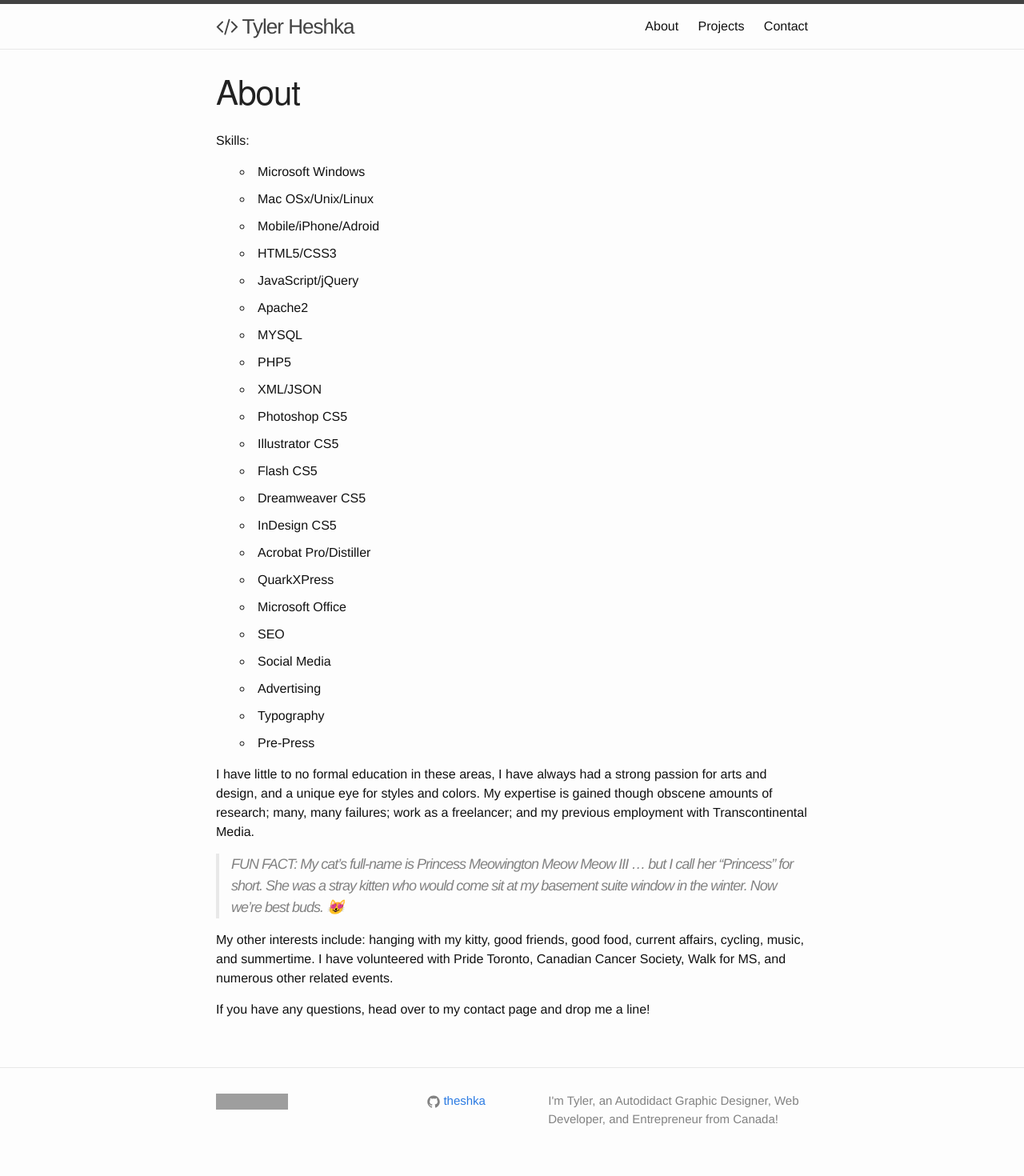
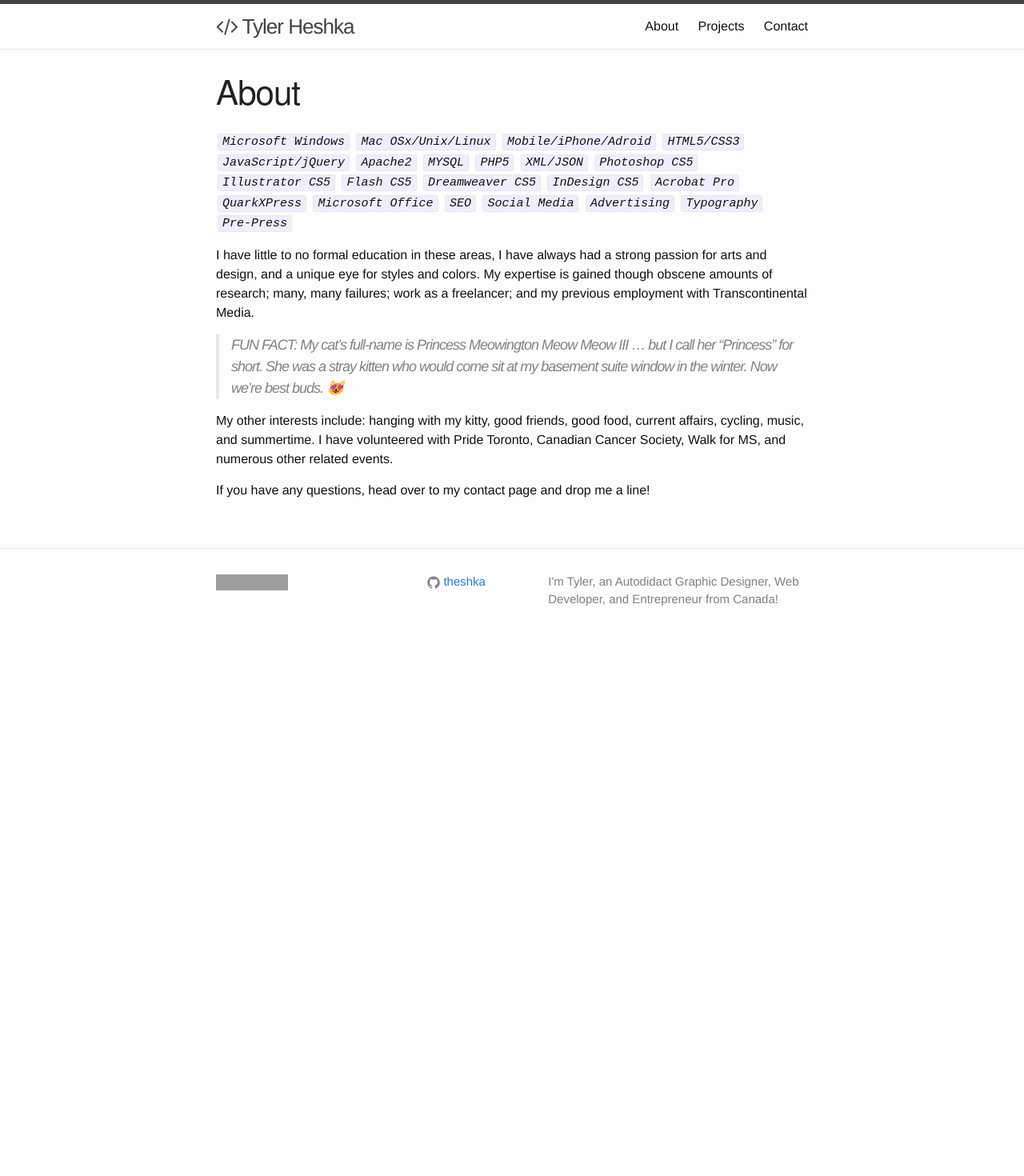
Before and after one commit to theshka/theshka, a Jekyll site: the page built from 1-about.md, in a window 1280 px wide. Shown: the whole page at 80% size. Built offline with Jekyll 4.4.1, drawn with Linux system fonts in a browser that asks for light colours; nearby versions of some CDN libraries; after the commit the page ends 900 px from its top, so only the background shows below that; grey boxes are pictures that could not be loaded.

Commit message:
update about me

```diff
--- a/1-about.md
+++ b/1-about.md
@@ -3,29 +3,8 @@ layout: page
 title: About
 permalink: /about/
 ---
-Skills:
-* Microsoft Windows
-* Mac OSx/Unix/Linux
-* Mobile/iPhone/Adroid
-* HTML5/CSS3
-* JavaScript/jQuery
-* Apache2
-* MYSQL
-* PHP5
-* XML/JSON
-* Photoshop CS5
-* Illustrator CS5
-* Flash CS5
-* Dreamweaver CS5
-* InDesign CS5
-* Acrobat Pro/Distiller
-* QuarkXPress
-* Microsoft Office
-* SEO
-* Social Media
-* Advertising
-* Typography
-* Pre-Press
+
+ *`Microsoft Windows` `Mac OSx/Unix/Linux` `Mobile/iPhone/Adroid` `HTML5/CSS3` `JavaScript/jQuery` `Apache2` `MYSQL` `PHP5` `XML/JSON` `Photoshop CS5` `Illustrator CS5` `Flash CS5` `Dreamweaver CS5` `InDesign CS5` `Acrobat Pro` `QuarkXPress` `Microsoft Office` `SEO` `Social Media` `Advertising` `Typography` `Pre-Press`*
 
 I have little to no formal education in these areas, I have always had a strong passion for arts and design, and a unique eye for styles and colors. My expertise is gained though obscene amounts of research; many, many failures; work as a freelancer; and my previous employment with Transcontinental Media.
 
```
